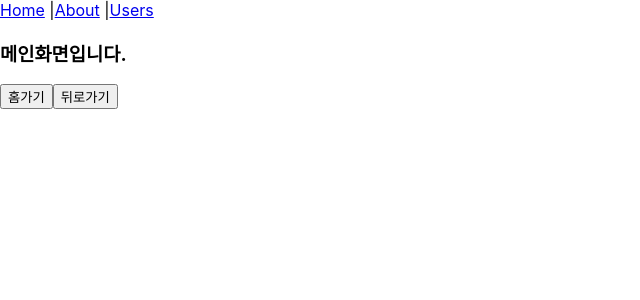
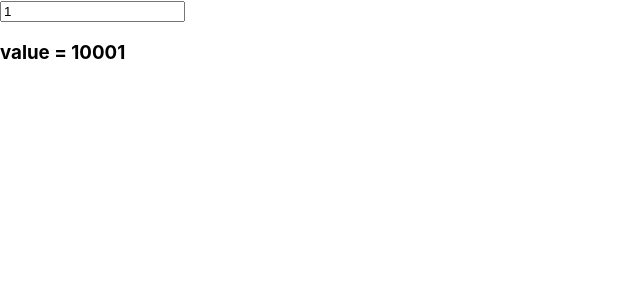
Before and after one commit to sentron-cho/myreact, a React (Create React App) app: page / in a window 1280 px wide. Shown: the top 300 px of the page, without its empty margins (0-640 px from the left). Built offline with nearby package versions, Linux system fonts and the light colour scheme.

Commit message:
6일차 예제 업데이트

```diff
--- a/src/day05/About.jsx
+++ b/src/day05/About.jsx
@@ -1,4 +1,4 @@
-export default function Home() {
+export default function About() {
     return (
         <div>
             <h3>About 화면입니다.</h3>
--- /dev/null
+++ b/src/day06/Day06A3.jsx
@@ -0,0 +1,38 @@
+// 함수형 컴포넌트에서 state를 사용하려면 useState를 import해야 한다.
+import { useEffect, useState } from "react"
+
+// 부모에서 전달된 props는 함수의 파라메터로 전달된다.
+export default function Day06A3(props) {
+    // React 함수형 컴포넌트에서 state를 사용하기 위해
+    // useState를 사용해야 한다.
+    const [count, setCount] = useState(props.value);
+    const [name, setName] = useState("홍길동");
+
+    useEffect(() => {
+        console.log('useEffect(() => {}, [count]) ----> ')
+        console.log('count = ' + count)
+        console.log('\n')
+
+        // 카운트가 5이면 이름을 변경
+        if(count === 5) { setName("김유신") }
+        // 카운트가 10이면 이름을 변경
+        else if(count === 10) { setName("강감찬") }
+
+        // if(count > 10) setCount(0)
+    }, [count])
+
+    const onClick = () => {
+        console.log('setCount() -----> onClick')
+        setCount(count + 1);
+    }
+
+    // return으로 jsx(DOM)을 반환한다.
+    return (
+        <div>
+            <h3>제 이름은 {name} 입니다.</h3>
+            <p>count = {count}</p>
+            {/* this.onClick를 사용하여 함수 호출 */}
+            <button type="button" onClick={onClick}>버튼을 클릭하세요</button>
+        </div>
+    )
+}
--- /dev/null
+++ b/src/day06/Day06A4.jsx
@@ -0,0 +1,32 @@
+import { useState, useMemo } from "react"
+
+// 시간이 오래 걸리는 메소드
+const calc = (v) => {
+    console.log('calc() ----> ')
+    for (let i = 0; i < 999999999; i++) { } // 처리시간
+    return v + 10000;
+}
+
+export default function Day06A3(props) {
+    const [count, setCount] = useState(props.value);
+
+    // Day06A3이 렌더링되는 매번 호출되어 성능 문제가 발생한다.
+    // const value = calc(props.value)
+
+    // 이 경우 불필요한 작업을 하지 않도록 메모된 내용을 재사용한다.
+    const value = useMemo(() => {
+        return calc(props.value);
+    }, [ props.value ])
+
+    // const onChange = (e) => {
+    //     const num = Number(e.target.value)
+    //     setCount(num)
+    // }
+
+    return (
+        <div>
+            <input type="number" value={count} onChange={(e) => setCount(Number(e.target.value))}></input>
+            <h3>value = {value}</h3>
+        </div>
+    )
+}
--- a/src/day06/index.js
+++ b/src/day06/index.js
@@ -2,13 +2,17 @@
 import React from 'react';
 import Day06A1 from './Day06A1';
 import Day06A2 from './Day06A2';
+import Day06A3 from './Day06A3';
+import Day06A4 from './Day06A4';
 
 export default class Day06 extends React.Component {
     render() {
         return (
             <div>
                 {/* <Day06A1 value={1} /> */}
-                <Day06A2 value={1} />
+                {/* <Day06A2 value={1} /> */}
+                {/* <Day06A3 value={1} /> */}
+                <Day06A4 value={1} />
             </div>
         )
     }
--- a/src/index.js
+++ b/src/index.js
@@ -29,7 +29,7 @@ root.render(
     {/* <Day04A3 max="10" /> */}
     {/* <Day04A4 text="안녕하세요" /> */}
     {/* <Day04A5 value="mac" /> */}
-    <Day05 />
-    {/* <Day06 /> */}
+    {/* <Day05 /> */}
+    <Day06 />
   </React.StrictMode>
 );
```
